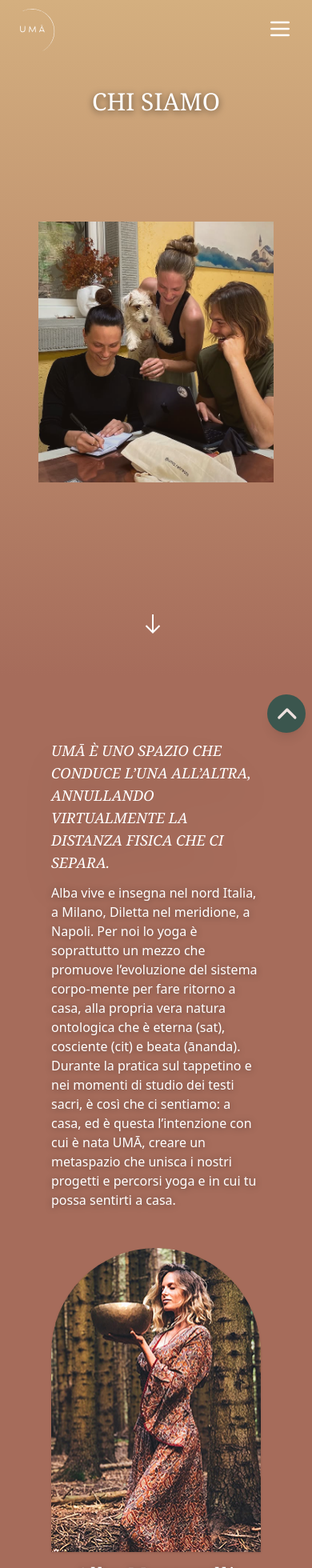
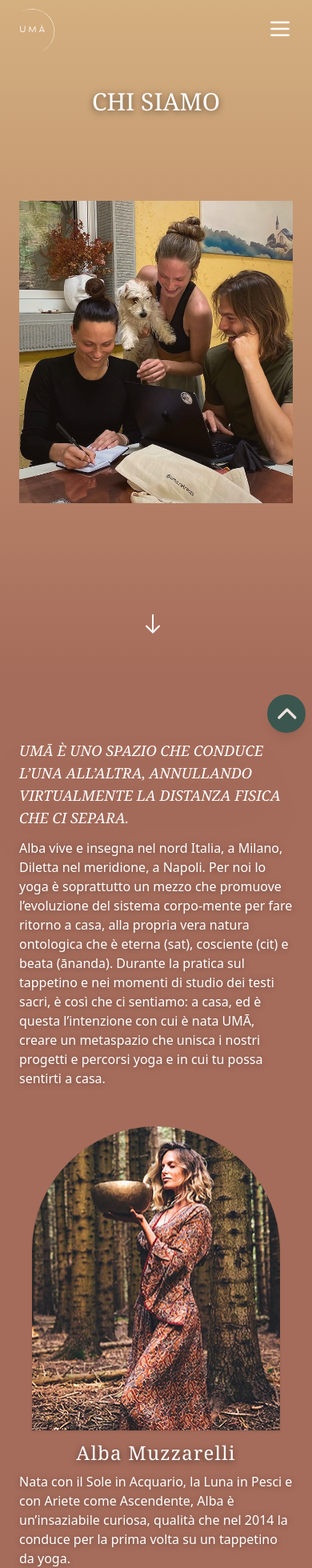
Before and after one commit to asorbellini/static-uma-yoga, a React (Vite) app: page /chi-siamo in a window 390 px wide. Shown: the top 1960 px of the page at 80% size. Built offline with nearby package versions, Linux system fonts and the light colour scheme.

Commit message:
Responsive About

```diff
--- a/src/components/AboutUmaSummary.jsx
+++ b/src/components/AboutUmaSummary.jsx
@@ -24,7 +24,7 @@ function AboutUmaSummary(){
     return(
         <div>
             <section id="about-uma-summary" className="min-h-screen w-full px-4 pt-20 bg-terracota">
-                <div className="px-12">
+                <div className="px-2 md:px-12">
                     <div className="pb-8 flex flex-col sm:flex-row gap-3 items-center">
                         <div className="basis-1/3 italic">
                             <h3 className="text-lg md:text-2xl font-serif text-white text-left uppercase drop-shadow-2xl">
@@ -67,7 +67,7 @@ function AboutUmaSummary(){
                 </div>
             </section>
             <section ref={sectionRef} className="min-h-screen w-full py-4 sm:py-8 px-4 flex items-center bg-gradient-to-bl from-terracota via-terracota via-50% to-dorado relative overflow-hidden">
-                <div className="flex flex-col md:flex-row px-12 md:items-center">
+                <div className="flex flex-col md:flex-row px-2 md:px-12 md:items-center">
                     <div className="flex-1">
                         <h1 className="text-start textTitleSection py-4 sm:py-6 md:py-12 md:absolute md:top-0 md:max-w-md lg:relative lg:max-w-full z-30">
                         UMĀ È UNO SPAZIO PER EXPANDERSI OLTRE TE STESSO
--- a/src/components/HeroAbout.jsx
+++ b/src/components/HeroAbout.jsx
@@ -4,7 +4,7 @@ import { ArrowDown } from "./Icons";
 function HeroAbout() {
   return (
     <div className="relative w-full h-screen flex flex-row items-center justify-center bg-gradient-to-b to-terracota from-dorado">
-      <div className="flex flex-col sm:absolute w-full px-12">
+      <div className="flex flex-col sm:absolute w-full px-6 md:px-16">
         <h2 className="w-full sm:absolute sm:-top-6 left-1/2 sm:-translate-x-1/2 sm:z-20 textTitleSection">
             CHI SIAMO
         </h2>
```
